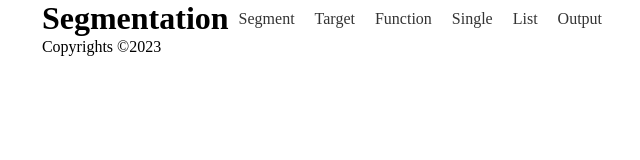
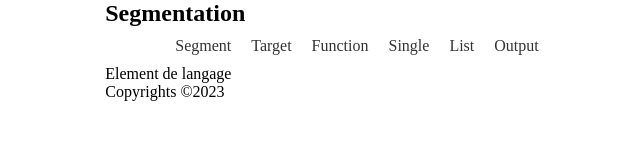
Before and after one commit to ossoey/archive_seg1, a plain HTML site: page index.html in a window 1280 px wide. Shown: the whole page, without its empty margins (313-953 px from the left). Drawn offline with Linux system fonts and the light colour scheme.

Commit message:
Update index.html

```diff
--- a/index.html
+++ b/index.html
@@ -7,25 +7,44 @@
     <body>
         <div id="centered">
             <header>
-                <h1>Segmentation</h1>
                 <nav>
-                    <ul>
-                        <li><a href="">Segment</a></li>
-                        <li><a href="">Target</a></li>
-                        <li><a href="">Function</a></li>
-                        <li><a href="">Single</a></li>
-                        <li><a href="">List</a></li>
-                        <li><a href="">Output</a></li>
+                    <div class="nav-logo"><h1>Segmentation</h1></div>
+                    <div class="nav-items">
+                        <ul>
+                            <li><a href="#"></a></li>
+                            <li><a href="#"></a></li>
+                            <li><a href="#"></a></li>
+                            <li><a href="#">Segment</a></li>
+                            <li><a href="#">Target</a></li>
+                            <li><a href="#">Function</a></li>
+                            <li><a href="#">Single</a></li>
+                            <li><a href="#">List</a></li>
+                            <li><a href="#">Output</a></li>
 
-                    </ul>
+                        </ul>
+                    </div>
+                    <div class="nav-toggle">
+                        <div></div>
+                        <div></div>
+                        <div></div>
+                    </div>
                 </nav>
             </header>
+
             <main>
-
+             <p>Element de langage</p>
             </main>
             <footer>
                 <p>Copyrights &copy;2023</p>
             </footer>
         </div>
+        <script>
+            let navtoggle = document.querySelector('.nav-toggle');
+            let navitems = document.querySelector('.nav-items');
+             navtoggle.addEventListener('click',()=>{
+                navitems.classList.toggle('show')
+             });
+
+        </script>
     </body>
 </html>
```
